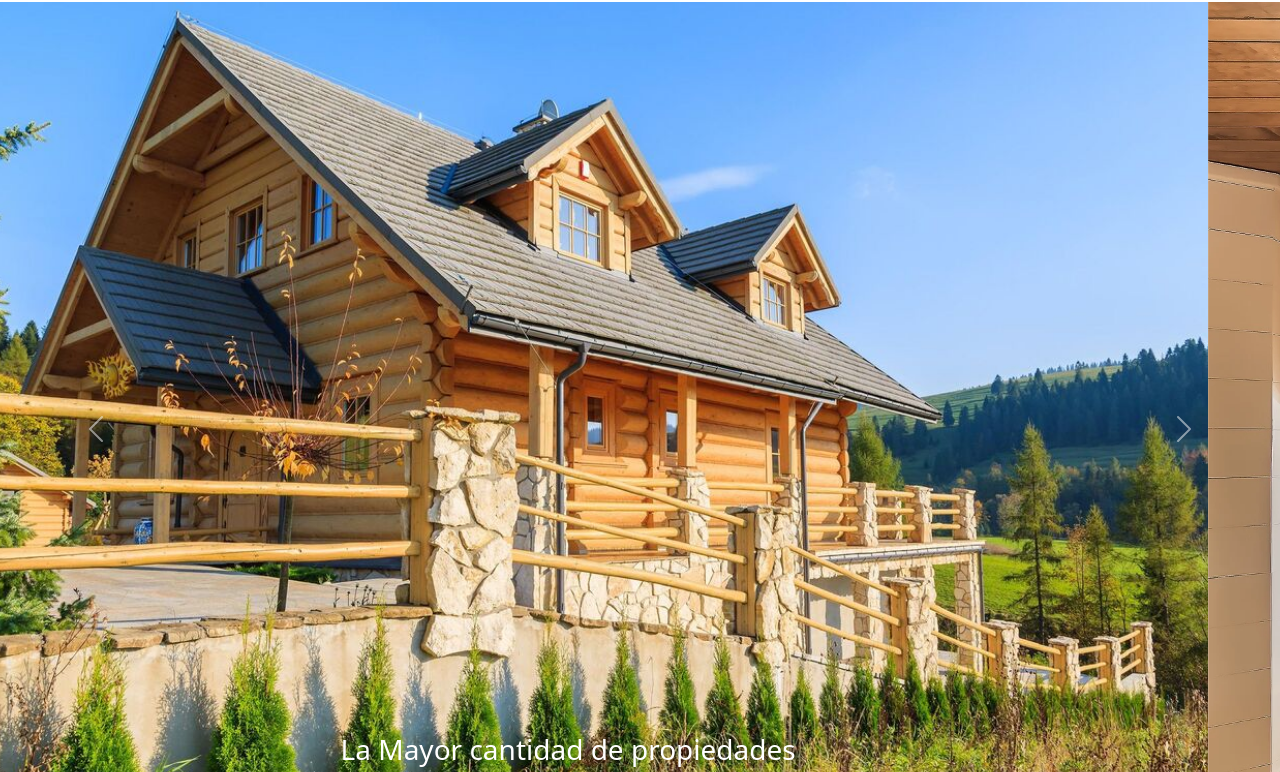
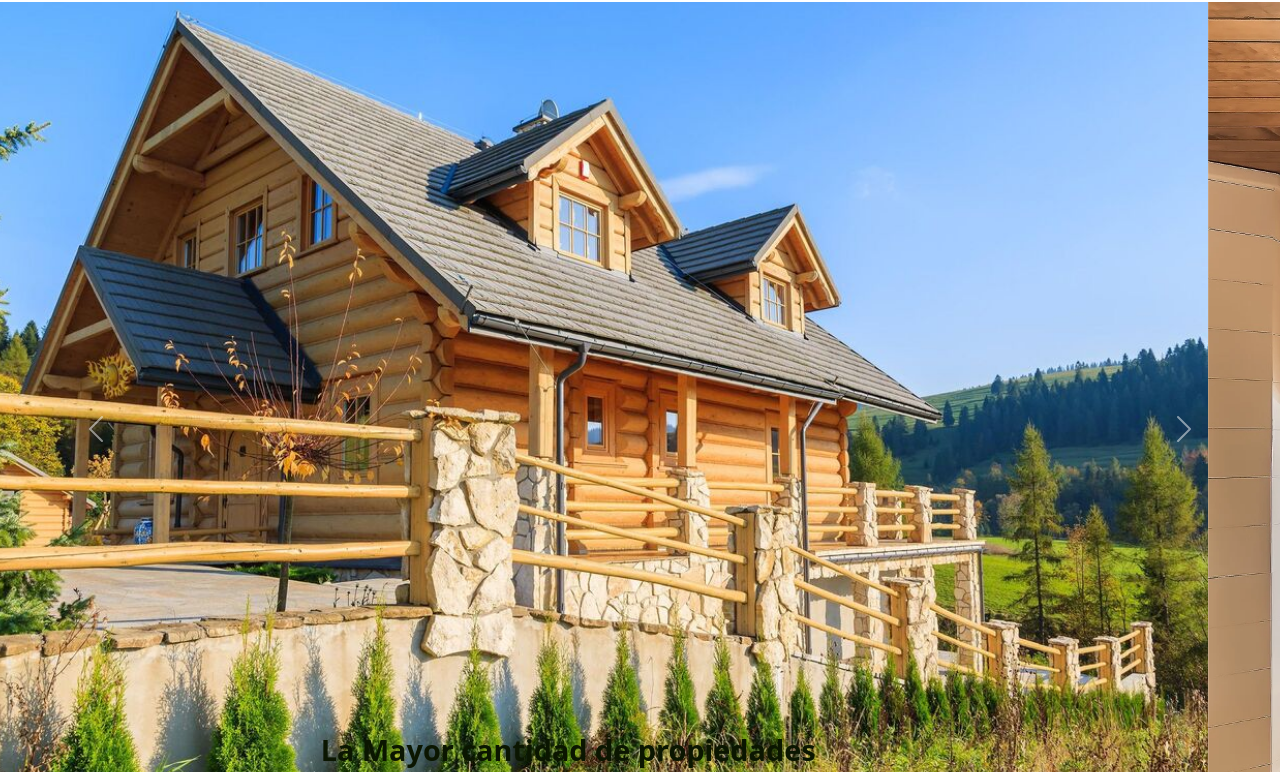
Before and after one commit to Martinl06/cursoCoder, a website: page index.html in a window 1280 px wide. Shown: the part 89-861 px from the top of the page. Drawn offline with nearby package versions, Linux system fonts and the light colour scheme.

Commit message:
linkeando-css2

```diff
--- a/index.html
+++ b/index.html
@@ -5,7 +5,7 @@
     <meta http-equiv="X-UA-Compatible" content="IE=edge">
     <meta name="viewport" content="width=device-width, initial-scale=1.0">
     <link href="https://cdn.jsdelivr.net/npm/bootstrap@5.0.2/dist/css/bootstrap.min.css" rel="stylesheet" integrity="sha384-EVSTQN3/azprG1Anm3QDgpJLIm9Nao0Yz1ztcQTwFspd3yD65VohhpuuCOmLASjC" crossorigin="anonymous">
-    <link rel="stylesheet" href="./css/style.css">
+    <link rel="stylesheet" href="./css/style2.css">
     <link rel="preconnect" href="https://fonts.googleapis.com">
 <link rel="preconnect" href="https://fonts.gstatic.com" crossorigin>
 <link href="https://fonts.googleapis.com/css2?family=Bebas+Neue&family=PT+Serif:ital,wght@1,700&family=Poppins:ital,wght@0,500;1,200&family=Roboto:ital,wght@1,700&display=swap" rel="stylesheet">
```
